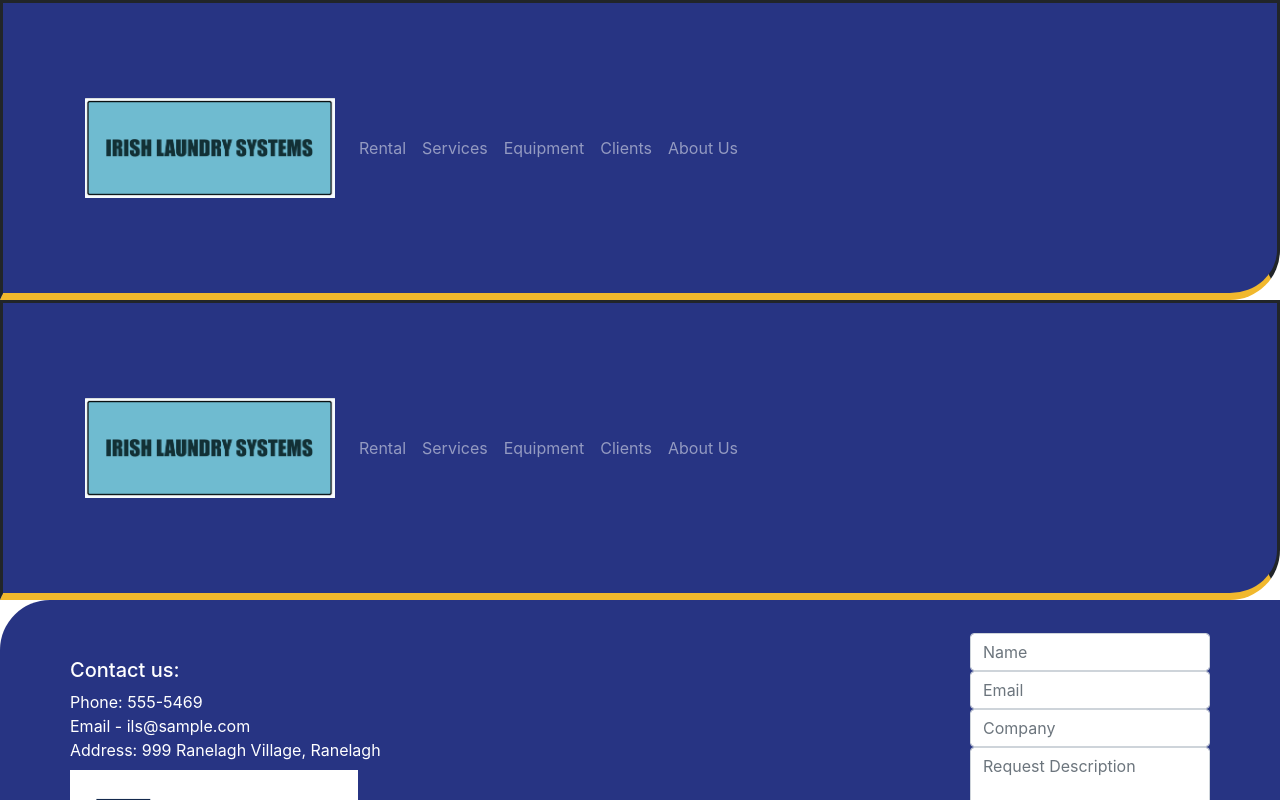
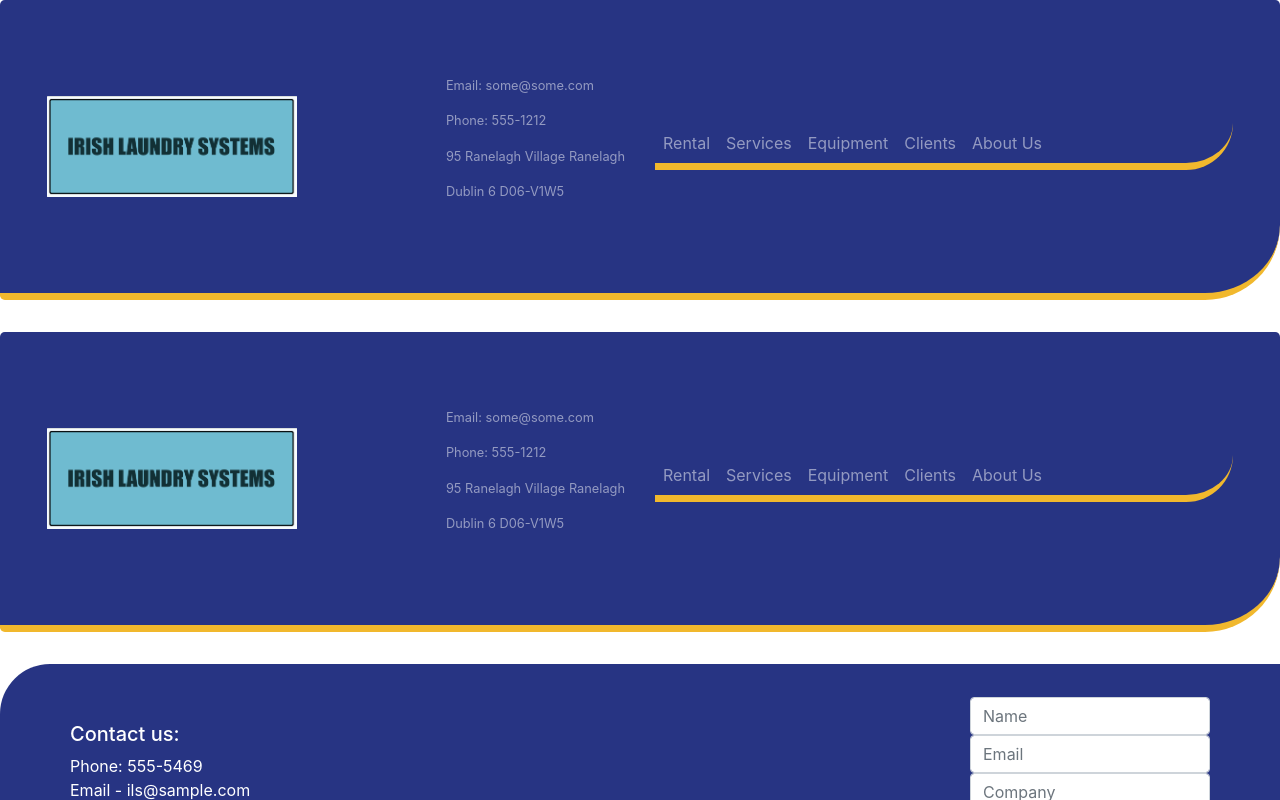
Before and after one commit to RaphaelQSmith/irish-laundry-system, a Next.js app: page /components/Header in a window 1280 px wide. Shown: the top 800 px of the page. Built offline with nearby package versions, Linux system fonts and the light colour scheme.

Commit message:
Further adjustmens

```diff
--- a/pages/components/Header.tsx
+++ b/pages/components/Header.tsx
@@ -84,28 +84,52 @@ export default function Header() {
                         </span>
                 </div>
             </nav> */}
-            <Navbar collapseOnSelect expand="lg" variant="dark"
+            <Navbar collapseOnSelect expand="lg" variant="dark" className="jumbotron"
                 style={{
                     backgroundColor: "#273483",
                     height: "300px",
                     borderStyle: "solid",
                     borderBottomColor: "#F1B82D",
-                    borderBottomWidth: "7px",
-                    borderBottomRightRadius: "50px"
+                    borderWidth: "0 0 7px 0",
+                    borderBottomRightRadius: "75px"
                 }}>
                 <Container>
                     <Navbar.Brand href="/"><img style={{ width: "250px" }} src="/top_logo.png" alt="" /></Navbar.Brand>
-                    <Navbar.Toggle aria-controls="responsive-navbar-nav" />
-                    <Navbar.Collapse id="responsive-navbar-nav">
-                        <Nav className="ms-auto" style={{fontSize: "1.25vw"}}>
+
+
+
+                    <span className="navbar-text" style={{ fontSize: "1vw", position:"sticky", alignItems:"right" }}>
+                            <p>Email: some@some.com</p>
+                            <p>Phone: 555-1212</p>
+                            <p>95 Ranelagh Village
+                            Ranelagh
+                            </p>
+                            <p>
+                            Dublin 6
+                            D06-V1W5
+                            </p>
+                        </span>
+
+                        <Navbar.Toggle aria-controls="responsive-navbar-nav" />
+                </Container>
+            {/* </Navbar> */}
+            {/* <Navbar  collapseOnSelect expand="lg" variant="dark"> */}
+            <Container>
+                <Navbar.Collapse id="responsive-navbar-nav">
+                        <Nav className="ms-auto" style={{fontSize: "1.25vw",
+                                                        backgroundColor: "#273483",
+                                                        borderStyle: "solid",
+                                                        borderBottomColor: "#F1B82D",
+                                                        borderWidth: "0 0 7px 0",
+                                                        borderBottomRightRadius: "75px",
+                                                        width:"100%"}}>
                             <Nav.Link href="/rental">Rental</Nav.Link>
                             <Nav.Link href="/services">Services</Nav.Link>
                             <Nav.Link href="/equipment">Equipment</Nav.Link>
                             <Nav.Link href="/clients">Clients</Nav.Link>
                             <Nav.Link href="/aboutus">About Us</Nav.Link>
                         </Nav>
-                    </Navbar.Collapse>
-                </Container>
+                    </Navbar.Collapse></Container>
             </Navbar>
 
 
```
